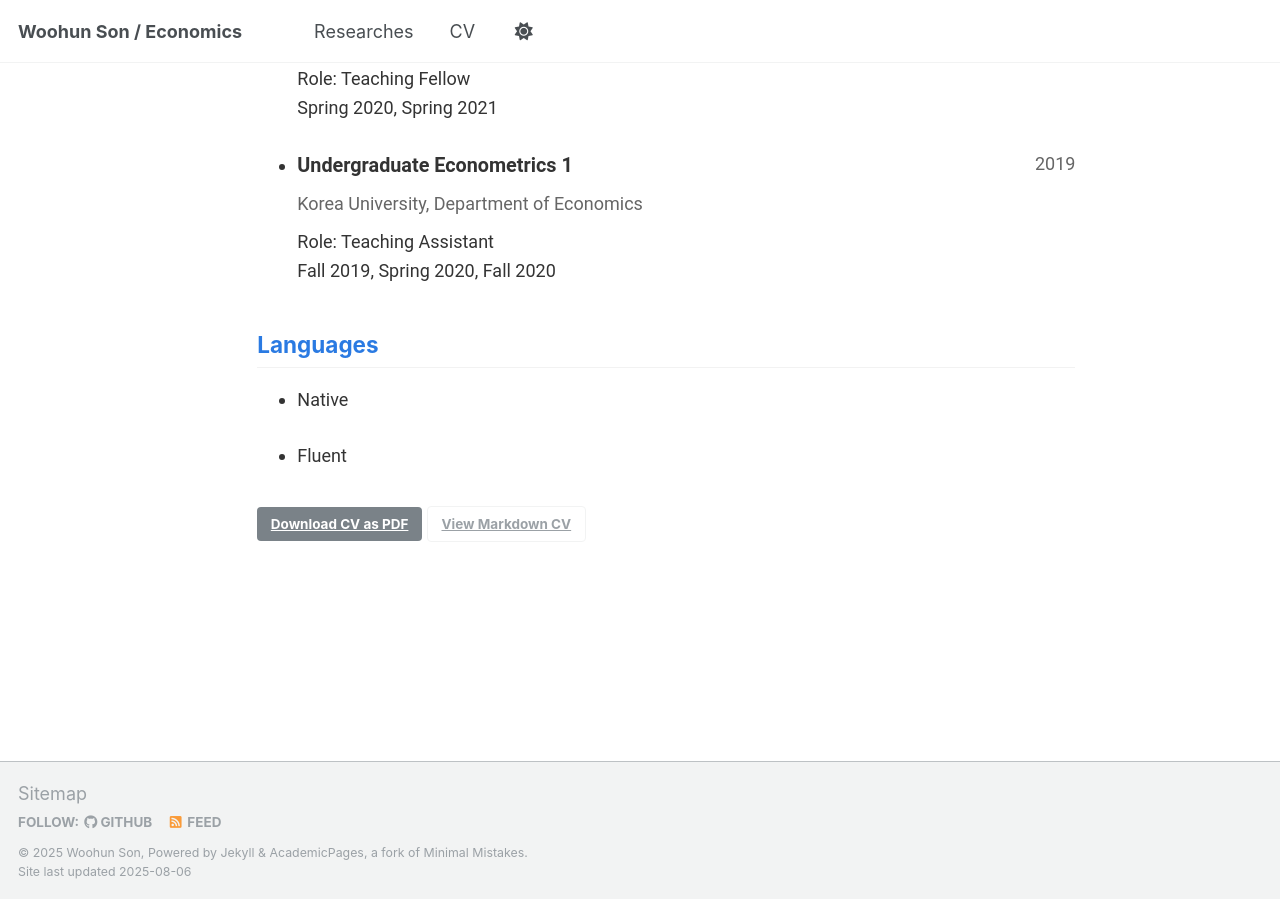
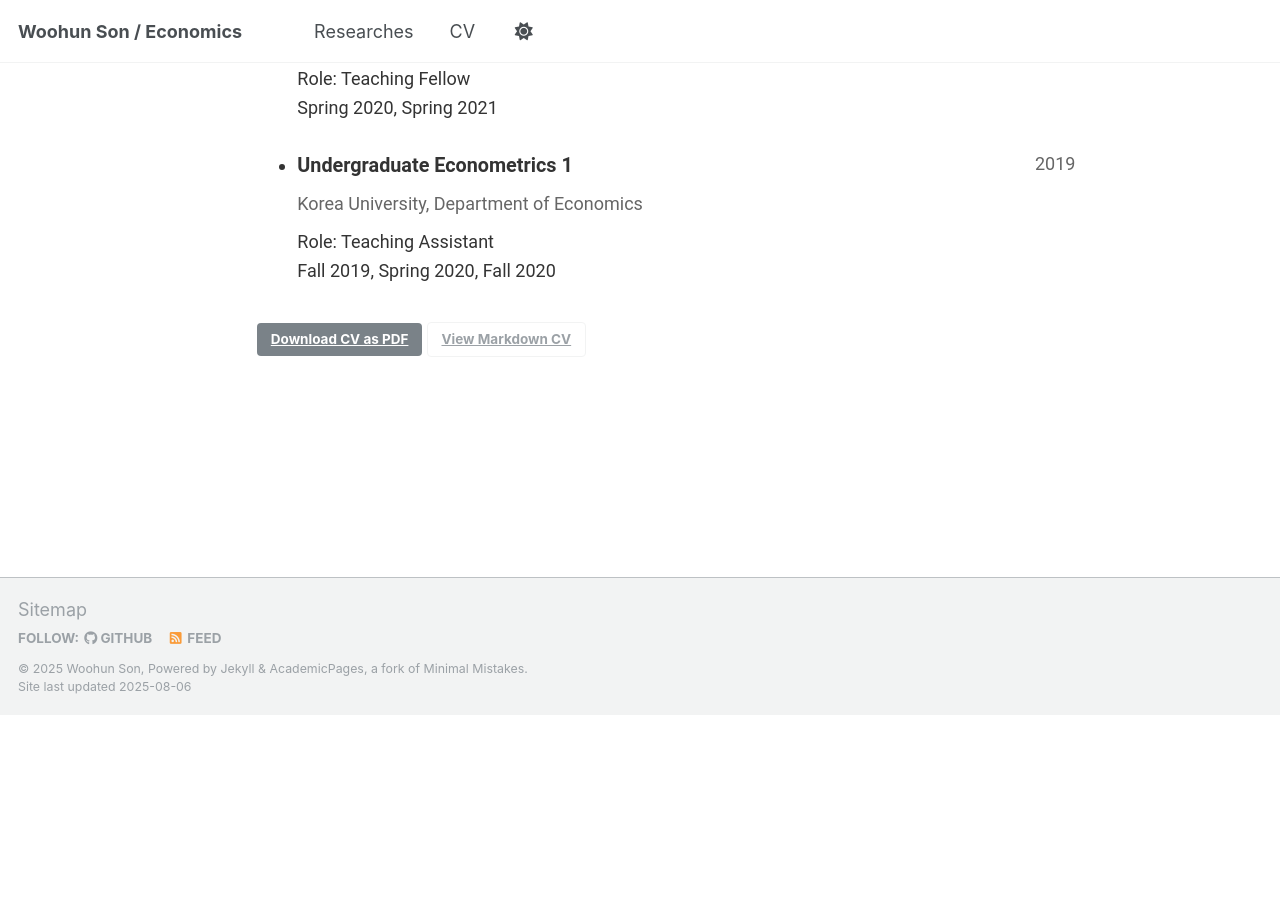
Before and after one commit to SonWoohun/SonWoohun.github.io, a Jekyll site: the page built from _pages/cv-json.md, in a window 1280 px wide and 900 px high, scrolled down 1649 px. Built offline with Jekyll 4.4.1, drawn with Linux system fonts in a browser that asks for light colours; a script that is not in the unit is left out; after the commit the page ends 2364 px from its top, so only the background shows below that.

Commit message:
changed languages into language

```diff
--- a/_data/cv.json
+++ b/_data/cv.json
@@ -121,5 +121,5 @@
   "awards": [{
 
   }],
-  "languages": [{"name": "Korean", "fluency": "Native"}, {"name": "English", "fluency": "Fluent"}]
+  "language": [{"name": "Korean", "fluency": "Native"}, {"name": "English", "fluency": "Fluent"}]
 }
```
